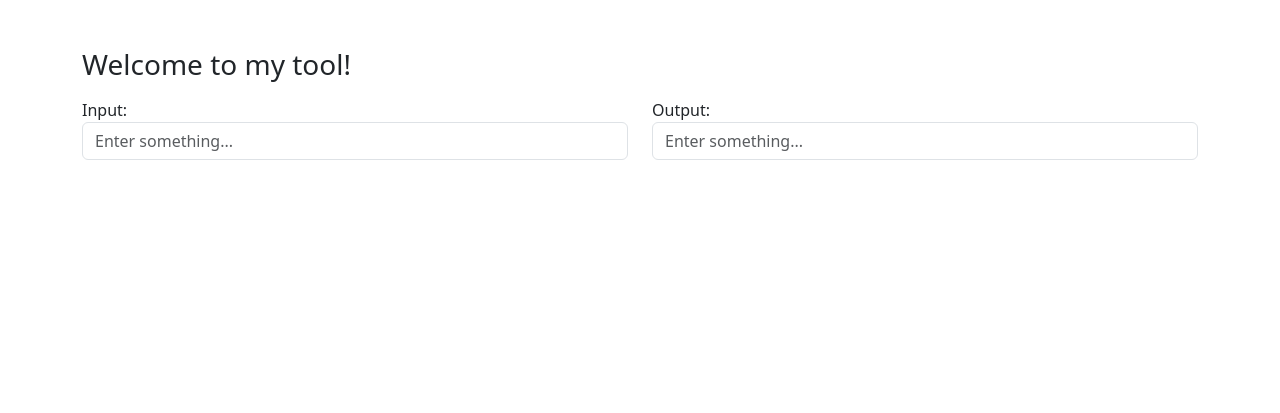
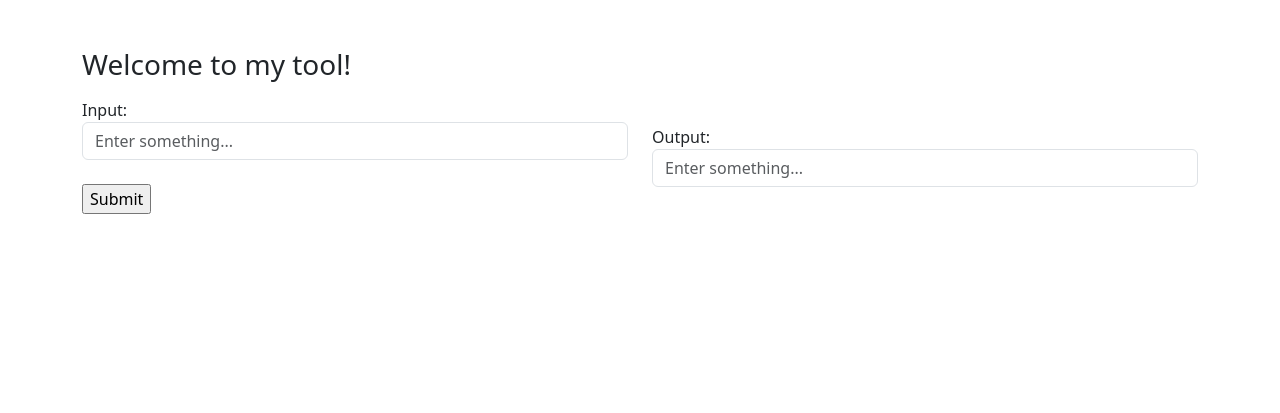
Before and after one commit to alexandrosanat/django-tutorial, a Django app: page /resolve in a window 1280 px wide. Shown: the part 56-469 px from the top of the page. Run offline with Django 4.2, Linux system fonts and the light colour scheme; parts of the project's set-up code (start-up, migrations or seed data) failed here and were passed over.

Commit message:
Adds submit button

```diff
--- a/resolve/templates/resolve_views/resolve.html
+++ b/resolve/templates/resolve_views/resolve.html
@@ -8,9 +8,16 @@
       <!-- First Column -->
       <div class="col-md-6 my-2">
         <div class="form-group">
+			<form method="post">
+				{% csrf_token %}
+
           <label for="inputField">Input:</label>
           <input type="text" class="form-control" id="inputField" placeholder="Enter something..." />
-        </div>
+		  <br>
+		  <input type="submit" value="Submit">
+		</form>
+
+		</div>
       </div>
 
       <!-- Second Column -->
```
